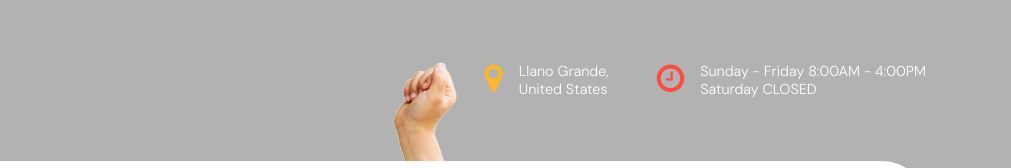
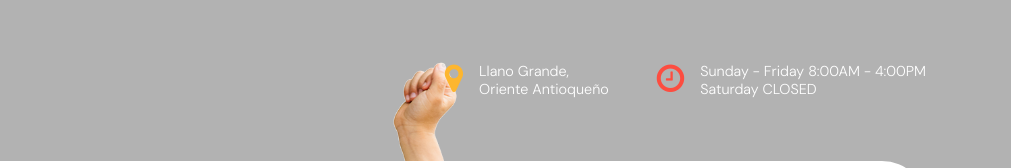
Before and after one commit to djcastanor/playmusic, a plain HTML site: page index.html in a window 1280 px wide. Shown: the top 168 px of the page, 269-1280 px from the left. Drawn offline with Linux system fonts and the light colour scheme; files whose address does not match are found by name.

Commit message:
Cambio municipio a Oriente

```diff
--- a/index.html
+++ b/index.html
@@ -51,7 +51,7 @@
             <div class="site-quick-contact d-none d-lg-flex ml-auto ">
               <div class="d-flex site-info align-items-center mr-5">
                 <span class="block-icon mr-3"><span class="icon-map-marker text-yellow"></span></span>
-                <span>Llano Grande, <br> United States</span>
+                <span>Llano Grande, <br> Oriente Antioqueño</span>
               </div>
               <div class="d-flex site-info align-items-center">
                 <span class="block-icon mr-3"><span class="icon-clock-o"></span></span>
```
